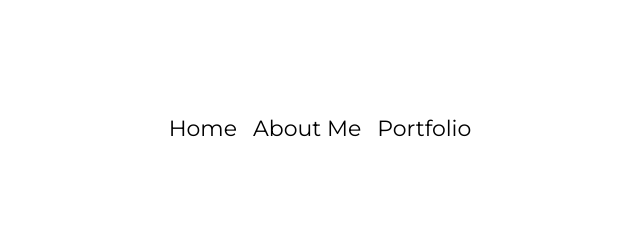
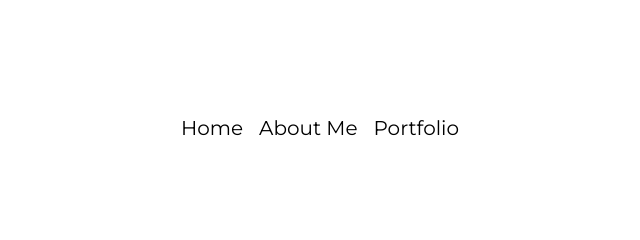
Before and after one commit to tattedmich/MichCoder, a plain HTML site: page index.html in a window 1280 px wide. Shown: the top 240 px of the page, 291-931 px from the left. Drawn offline with nearby package versions, Linux system fonts and the light colour scheme.

Commit message:
corrijo tamaño de nav

```diff
--- a/css/styles.css
+++ b/css/styles.css
@@ -5,12 +5,6 @@ header{
     font-size: 16px;
     font-family: 'Montserrat', sans-serif;
 }
-
-.montserrat22 {
-    font-size: 22px;
-    font-family: 'Montserrat', sans-serif;
-}
-
 .montserrat30 {
     font-size: 20px;
     font-family: 'Montserrat', sans-serif;
--- a/index.html
+++ b/index.html
@@ -24,7 +24,7 @@
                 <span class="navbar-toggler-icon"></span>
               </button>
               <div class="collapse navbar-collapse justify-content-evenly" id="navbarCenteredExample">
-                <ul class="navbar-nav mb-2 mb-lg-0 montserrat22">
+                <ul class="navbar-nav mb-2 mb-lg-0 montserrat30">
                   <li class="nav-item">
                     <a class="nav-link active" aria-current="page" href="./index.html">Home</a>
                   </li>
```
